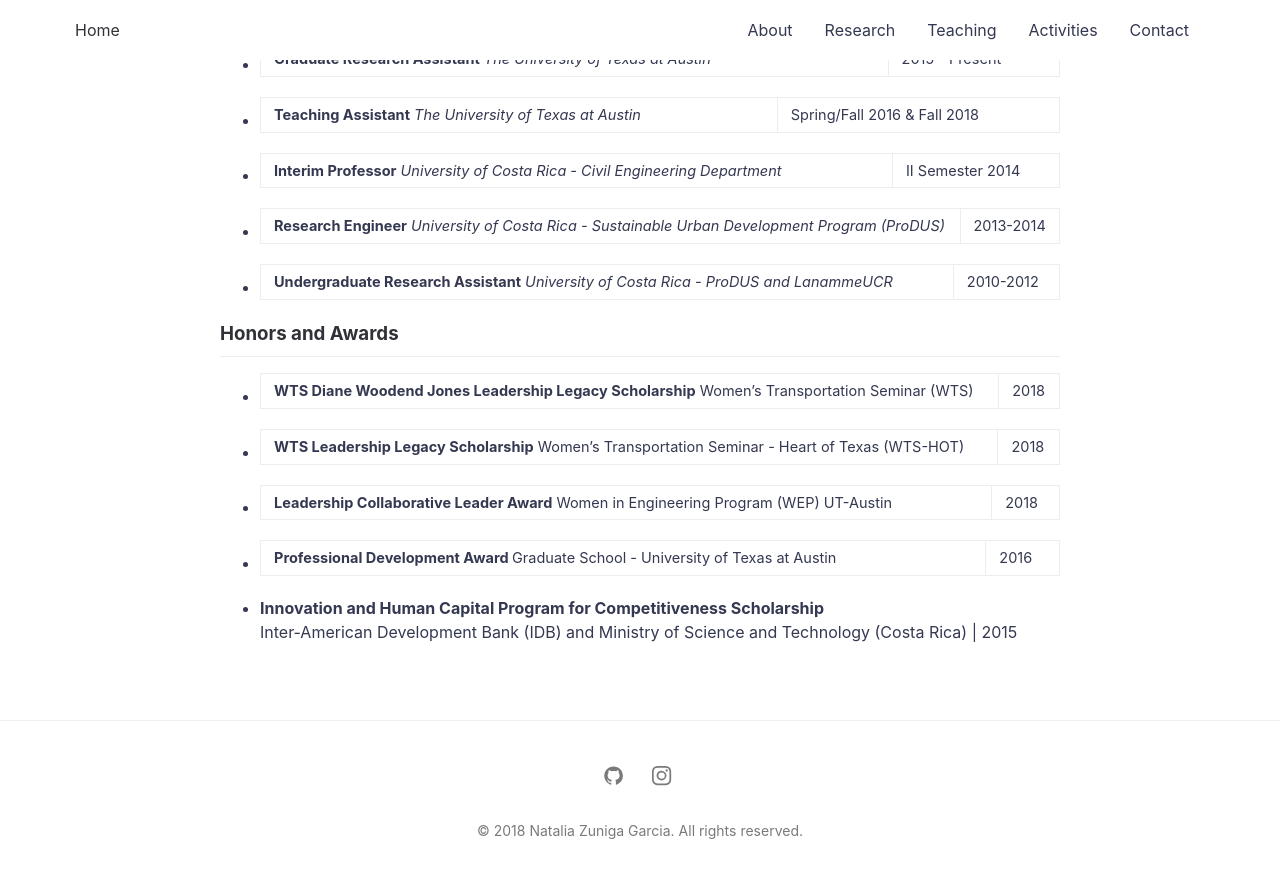
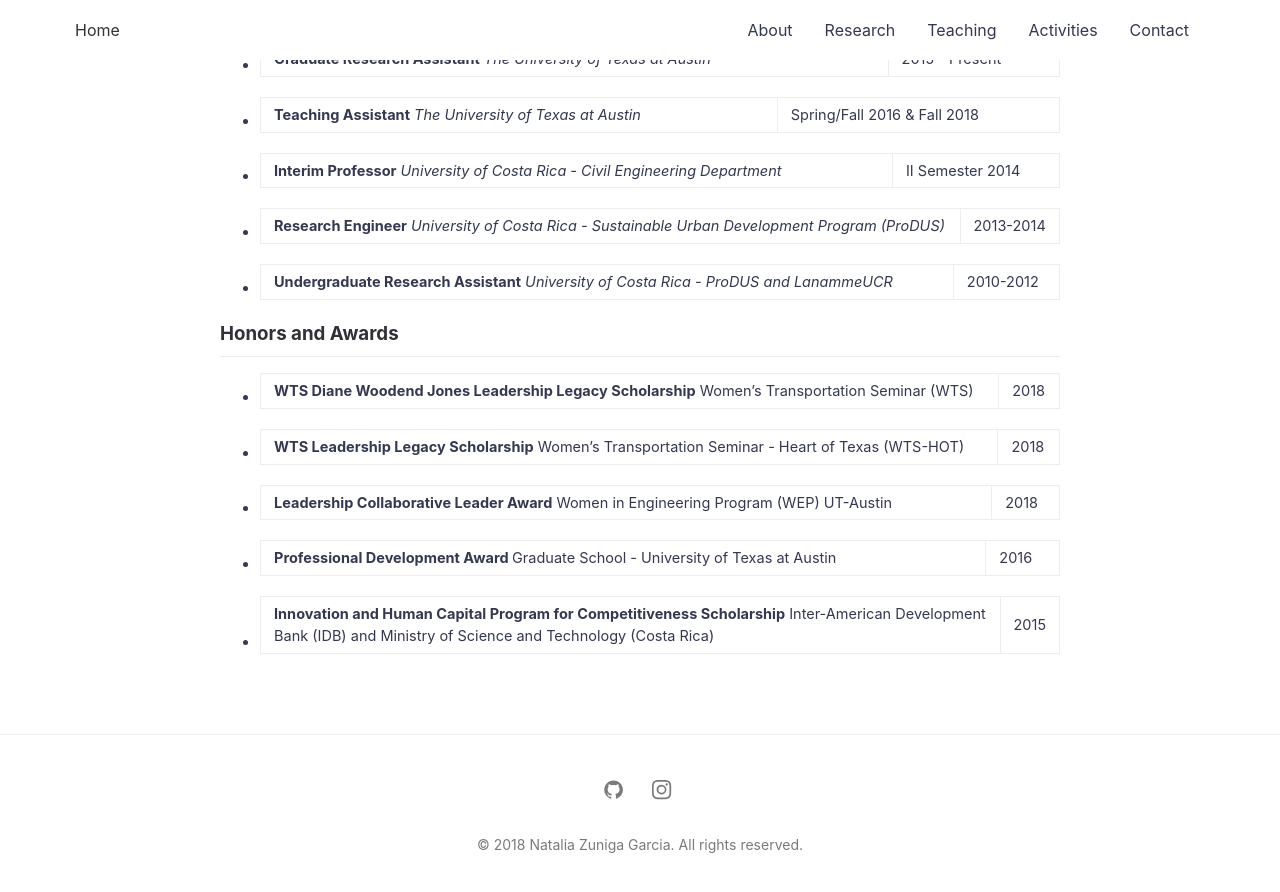
Before and after one commit to nzunigag/nzunigag.github.io, a Jekyll site: the page built from about.md, in a window 1280 px wide and 900 px high, scrolled down 1045 px. Shown: the top 892 px of the window. Built offline with Jekyll 4.4.1, drawn with Linux system fonts in a browser that asks for light colours.

```diff
--- a/about.md
+++ b/about.md
@@ -44,5 +44,4 @@ ___
 - <b>WTS Leadership Legacy Scholarship</b> Women’s Transportation Seminar - Heart of Texas (WTS-HOT) | 2018 <br>
 - <b>Leadership	Collaborative	Leader	Award</b> Women in	Engineering Program (WEP) UT-Austin | 2018 <br>
 - <b>Professional Development Award </b> Graduate School - University of Texas at Austin | 2016 <br>
-- <b>Innovation and Human Capital Program for Competitiveness Scholarship</b> <br>
-  Inter-American Development Bank (IDB) and Ministry of Science and Technology (Costa Rica) | 2015 <br>
+- <b>Innovation and Human Capital Program for Competitiveness Scholarship</b> Inter-American Development Bank (IDB) and Ministry of Science and Technology (Costa Rica) | 2015 <br>
```
